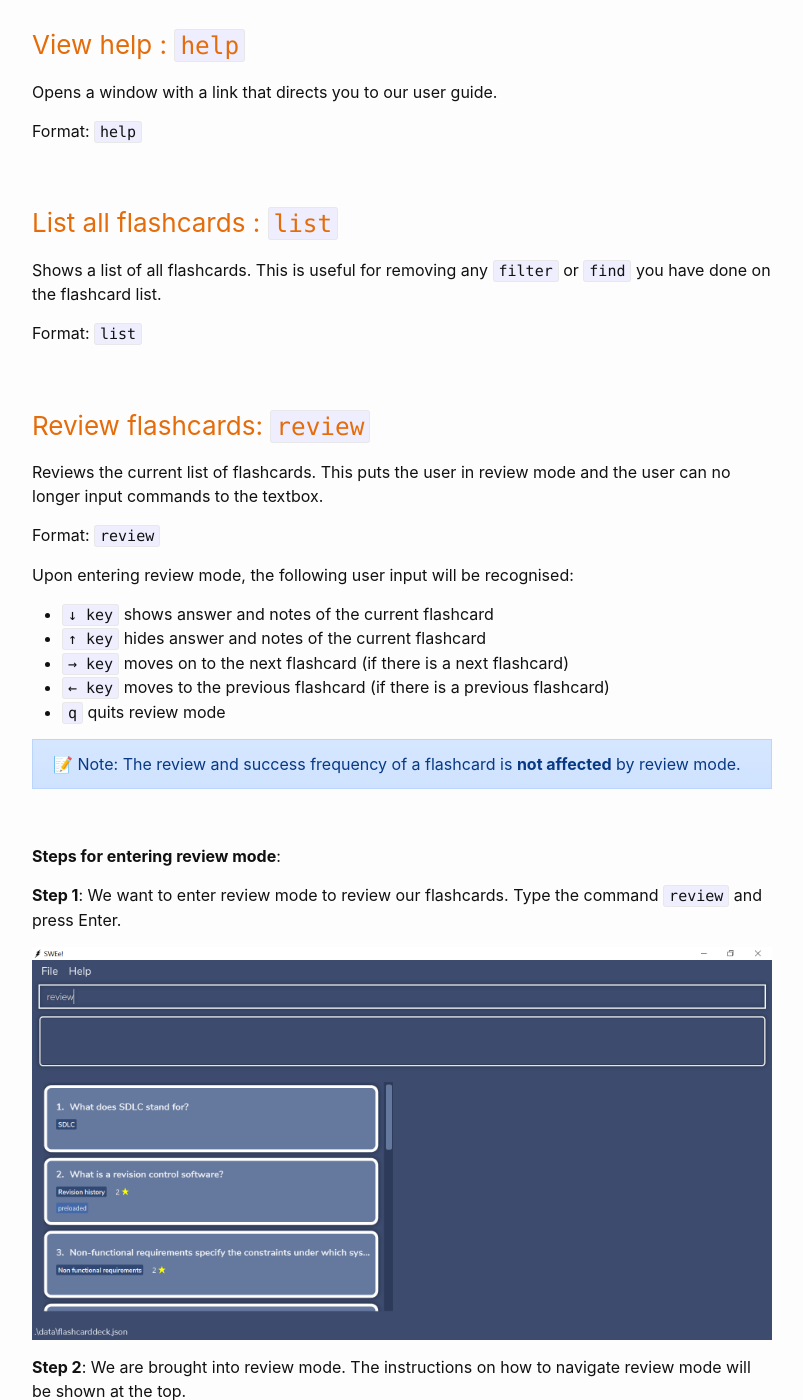
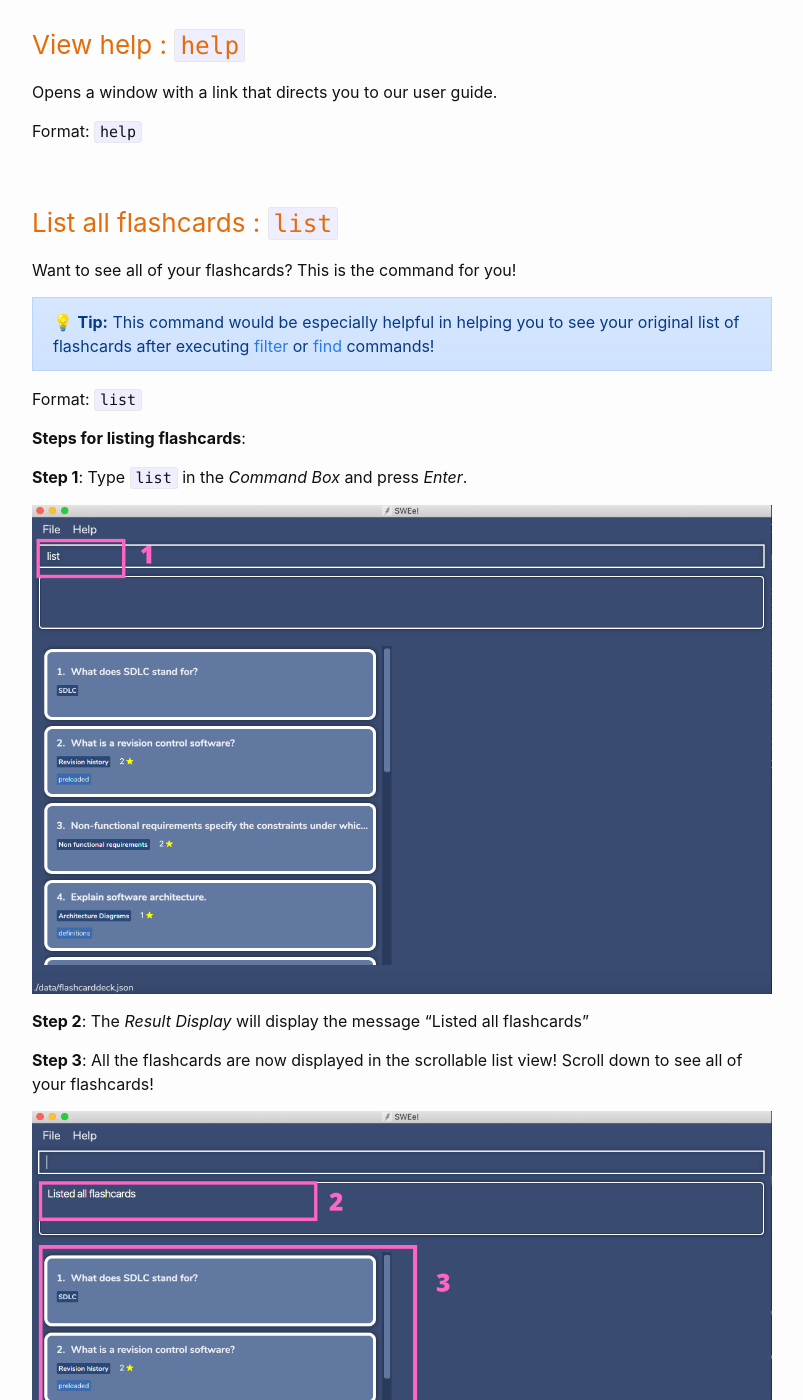
Before and after one commit to minzzelo/cs2101ug, a Jekyll site: the page built from docs/UserGuide.md, in a window 1280 px wide and 1400 px high, scrolled down 14155 px. Shown: the whole window, without its empty margins (238-1041 px from the left). Built offline with Jekyll 4.4.1, drawn with Linux system fonts in a browser that asks for light colours; emoji names are drawn with the system emoji font.

Commit message:
Update list command

```diff
--- a/docs/UserGuide.md
+++ b/docs/UserGuide.md
@@ -335,9 +335,29 @@ Format: `help`
 
 ### List all flashcards : `list`
 
-Shows a list of all flashcards. This is useful for removing any `filter` or `find` you have done on the flashcard list.
+Want to see all of your flashcards? This is the command for you!
+
+<div markdown="span" class="alert alert-primary">
+
+:bulb: **Tip:** This command would be especially helpful in helping you to see your original list of flashcards after executing [filter](#filter-for-flashcards---filter) or [find](#find-flashcards--find) commands!
+
+</div>
 
 Format: `list`
+
+<div style="page-break-after: always;"></div>
+
+**Steps for listing flashcards**:
+
+**Step 1**: Type `list` in the *Command Box* and press *Enter*.
+
+![List Step 1](images/ug/ug_list_step1.png)
+
+**Step 2**: The *Result Display* will display the message "Listed all flashcards"
+
+**Step 3**: All the flashcards are now displayed in the scrollable list view! Scroll down to see all of your flashcards!
+
+![List Step 2 & 3](images/ug/ug_list_step23.png)
 
 <div style="page-break-after: always;"></div>
 
```
Also changed, not shown: docs/images/ug/ug_list_step1.png (added), docs/images/ug/ug_list_step23.png (added).
